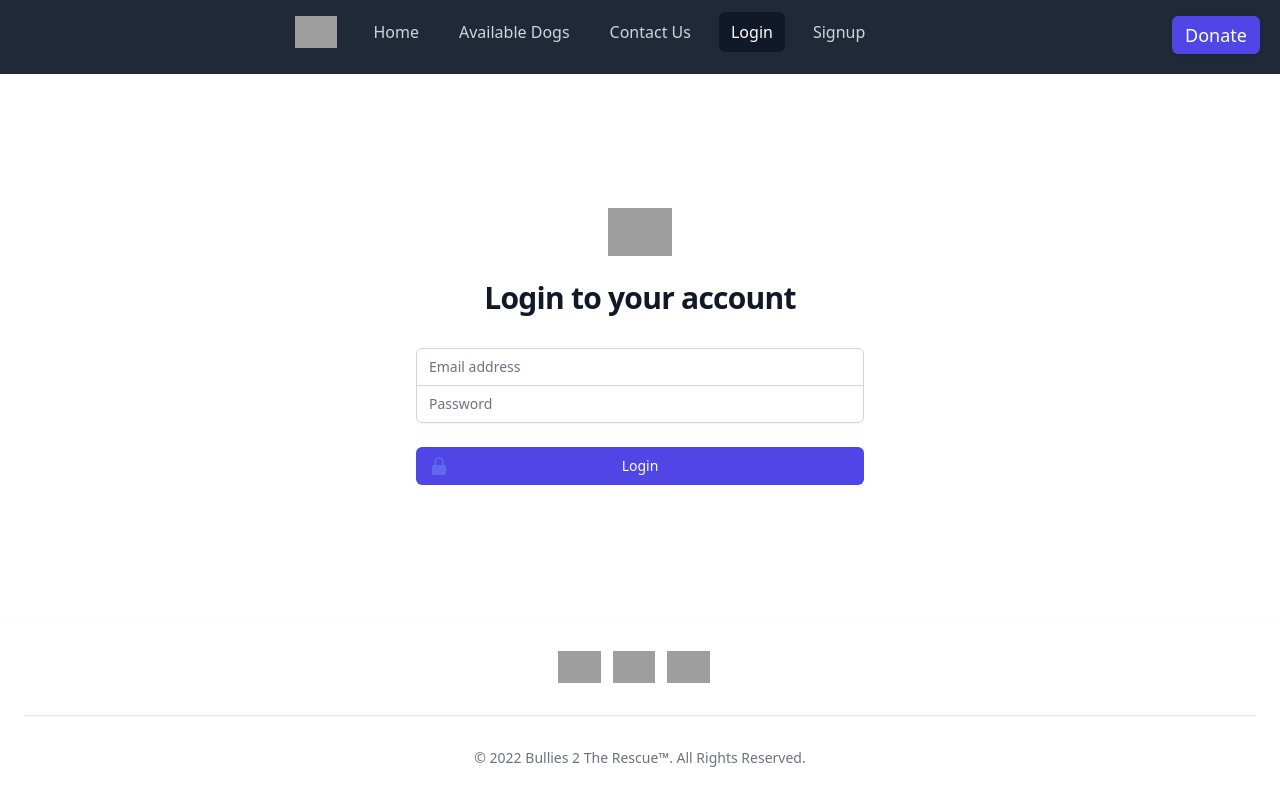
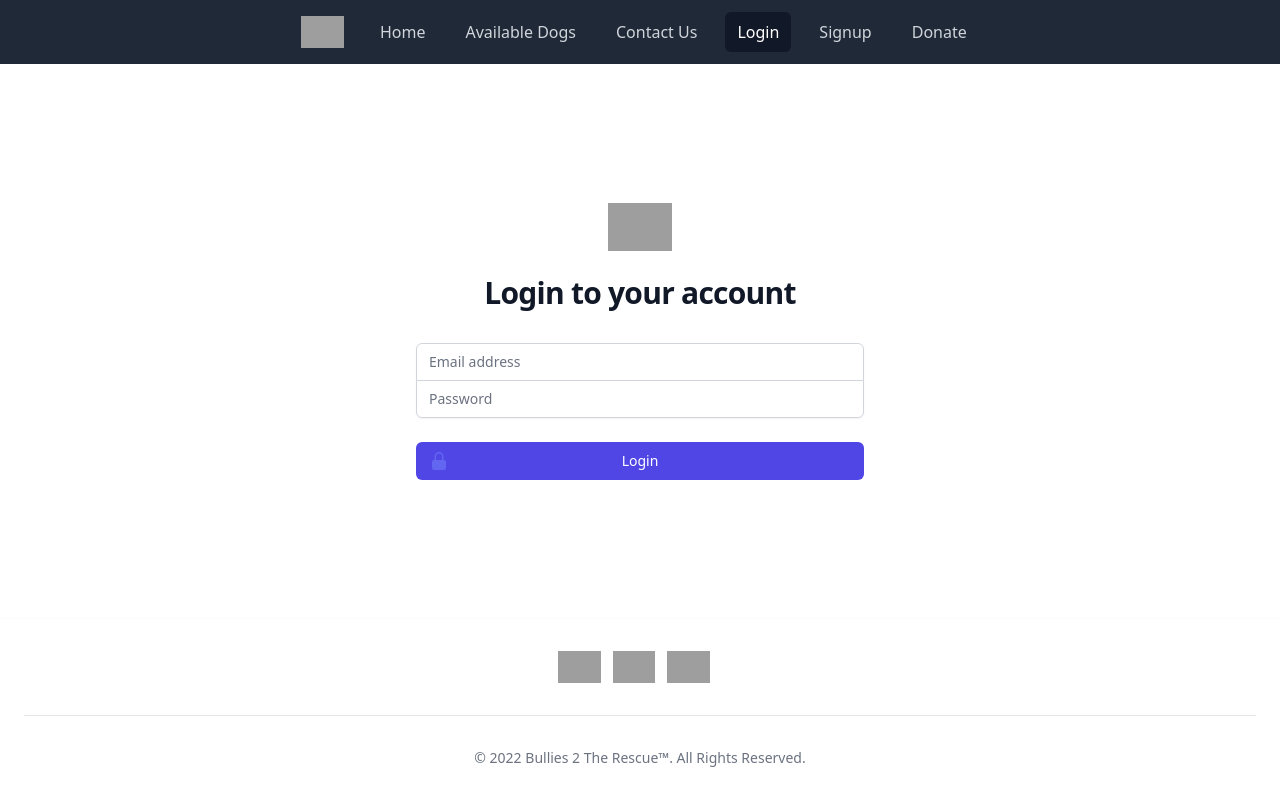
Before and after one commit to SupernalDeity/bullies-to-the-rescue, a React (Create React App) app in the folder client/: page /login in a window 1280 px wide. Built offline with nearby package versions, Linux system fonts and the light colour scheme; grey boxes are pictures that could not be loaded.

Commit message:
added alerts to login and signup, fixed donate button

```diff
--- a/client/src/components/Navbar/index.js
+++ b/client/src/components/Navbar/index.js
@@ -9,6 +9,7 @@ const navigation = [
   { name: 'Contact Us', href: '/Contact', current: false },
   { name: 'Login', href: '/Login', current: false },
   { name: 'Signup', href: '/Signup', current: false },
+  { name: 'Donate', href: 'https://www.paypal.com/donate?token=a14HNPdn-qRxoxNo8JNFp2AEa2aaYo4isgA9IG9n8BjP3HgBA-js7LFDGWhAzgfGklY23Oiy2zVIfSY6', current: false },
 ]
 const navigationLoggedin = [
   { name: 'Home', href: '/', current: false },
@@ -17,6 +18,7 @@ const navigationLoggedin = [
   { name: 'Contact Us', href: '/Contact', current: false },
   { name: 'View Applications', href: '/applications', current: false },
   { name: 'Logout', href: '/Login', current: false },
+  { name: 'Donate', href: 'https://www.paypal.com/donate?token=a14HNPdn-qRxoxNo8JNFp2AEa2aaYo4isgA9IG9n8BjP3HgBA-js7LFDGWhAzgfGklY23Oiy2zVIfSY6', current: false },
 ]
 
 function classNames(...classes) {
@@ -37,7 +39,7 @@ function Navbar() {
     return (<Disclosure as="nav" className="bg-gray-800">
       {({ open }) => (
         <>
-          <div className='flex justify-center'>
+          <div className='lg:flex lg:justify-center'>
             <div className="mx-auto max-w-7xl px-2 sm:px-6 lg:px-8">
               <div className="relative flex h-16 items-center justify-between">
                 <div className="absolute inset-y-0 left-0 flex items-center sm:hidden">
@@ -96,16 +98,6 @@ function Navbar() {
                 </div>
               </div>
             </div>
-            <div className="sm:mt-4 sm:flex sm:justify-end mb-5 mr-5 lg:justify-end">
-              <div className="rounded-md shadow">
-                <a
-                  href='https://www.paypal.com/donate?token=a14HNPdn-qRxoxNo8JNFp2AEa2aaYo4isgA9IG9n8BjP3HgBA-js7LFDGWhAzgfGklY23Oiy2zVIfSY6'
-                  className="flex w-full items-center justify-center rounded-md border border-transparent bg-indigo-600 px-8 text-base font-medium text-white hover:bg-indigo-700 md:py-1 md:px-3 md:text-lg"
-                >
-                  Donate
-                </a>
-              </div>
-            </div>
 
             <Disclosure.Panel className={"sm:hidden"}>
               <div className="space-y-1 px-2 pt-2 pb-3">
@@ -137,7 +129,7 @@ function Navbar() {
     <Disclosure as="nav" className="bg-gray-800">
       {({ open }) => (
         <>
-          <div className='flex justify-center'>
+          <div className='lg:flex lg:justify-center'>
             <div className="mx-auto max-w-7xl px-2 sm:px-6 lg:px-8">
               <div className="relative flex h-16 items-center justify-between">
                 <div className="absolute inset-y-0 left-0 flex items-center sm:hidden">
@@ -184,17 +176,6 @@ function Navbar() {
                 </div>
               </div>
             </div>
-            <div className="sm:mt-4 sm:flex sm:justify-end mb-5 mr-5 lg:justify-end">
-              <div className="rounded-md shadow">
-                <a
-                  href='https://www.paypal.com/donate?token=a14HNPdn-qRxoxNo8JNFp2AEa2aaYo4isgA9IG9n8BjP3HgBA-js7LFDGWhAzgfGklY23Oiy2zVIfSY6'
-                  className="flex w-full items-center justify-center rounded-md border border-transparent bg-indigo-600 px-8 text-base font-medium text-white hover:bg-indigo-700 md:py-1 md:px-3 md:text-lg"
-                >
-                  Donate
-                </a>
-              </div>
-            </div>
-
 
             <Disclosure.Panel className="sm:hidden">
               <div className="space-y-1 px-2 pt-2 pb-3">
--- a/client/src/pages/Login.js
+++ b/client/src/pages/Login.js
@@ -43,10 +43,10 @@ const Login = () => {
   const renderForm = () => {
     if (data) {
       return (
-        <p>
+        <div className="bg-green-100 rounded-lg py-5 px-6 mb-4 text-base text-green-700 mb-3" role="alert">
           Success! You may now head{' '}
           <Link to="/">back to the homepage.</Link>
-        </p>
+        </div>
       )
     }
   };
@@ -117,7 +117,7 @@ const Login = () => {
       <main>
         <div className='flex justify-center'>
           {renderForm()}
-          {error && <div className='w-50 flex justify-center bg-red-100 rounded-lg py-5 px-6 mb-4 text-base text-red-700 mb-3'>{error.message}</div>}
+          {error && <div className="bg-red-100 rounded-lg py-5 px-6 mb-4 text-base text-red-700 mb-3" role="alert">{error.message}</div>}
         </div>
       </main>
     </>
--- a/client/src/pages/Signup.js
+++ b/client/src/pages/Signup.js
@@ -42,10 +42,10 @@ const Signup = () => {
   const renderForm = () => {
     if (data) {
       return (
-        <p>
+        <div className="bg-green-100 rounded-lg py-5 px-6 mb-4 text-base text-green-700 mb-3" role="alert">
           Success! You may now head{' '}
           <Link to="/">back to the homepage.</Link>
-        </p>
+        </div>
       )
     }
   };
@@ -127,7 +127,7 @@ const Signup = () => {
       <div></div>
       <div className='flex justify-center'>
         {renderForm()}
-        {error && <div className='w-50 flex justify-center bg-red-100 rounded-lg py-5 px-6 mb-4 text-base text-red-700 mb-3'>{error.message}</div>}
+        {error && <div className="bg-red-100 rounded-lg py-5 px-6 mb-4 text-base text-red-700 mb-3" role="alert">{error.message}</div>}
       </div>
     </main>
   );
```
